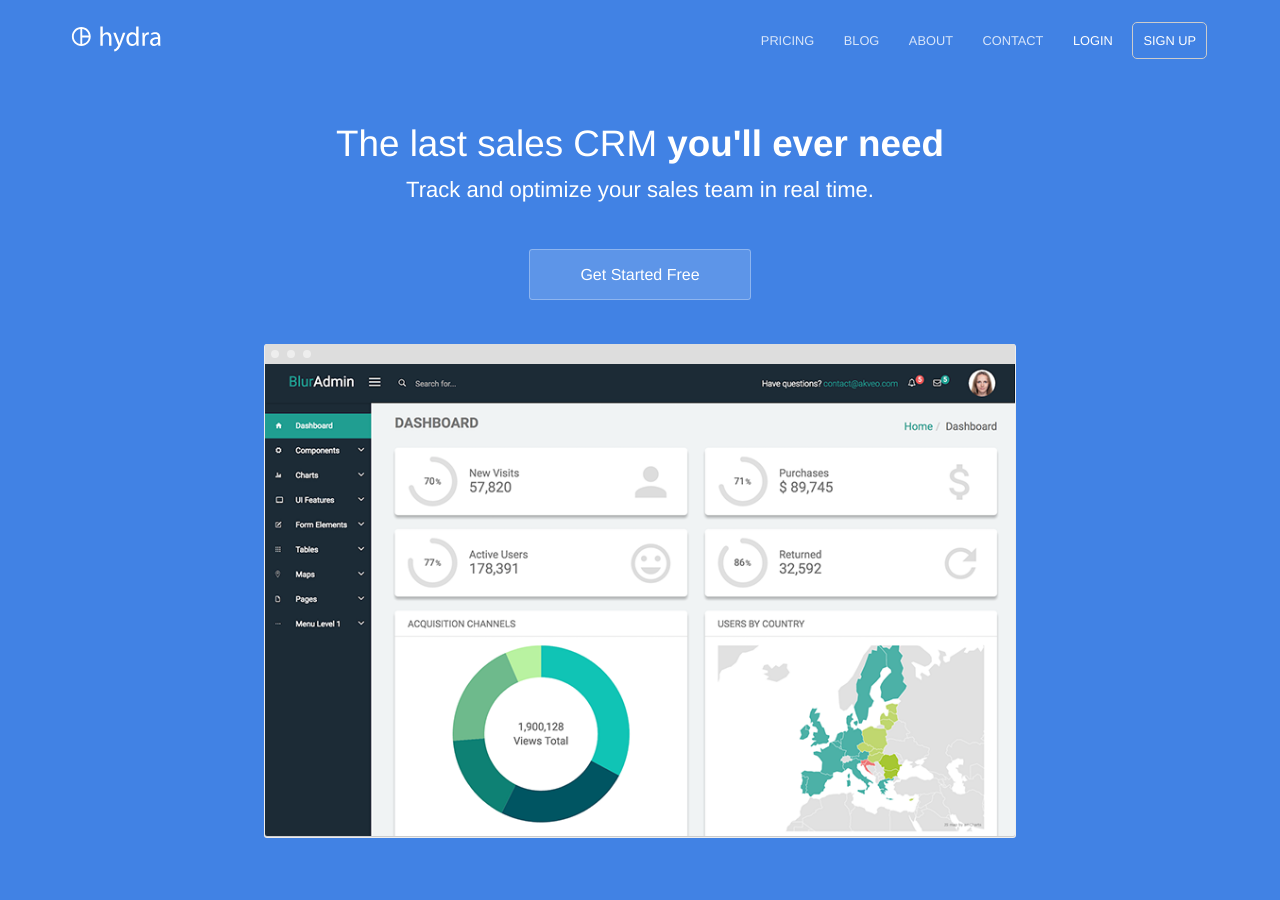
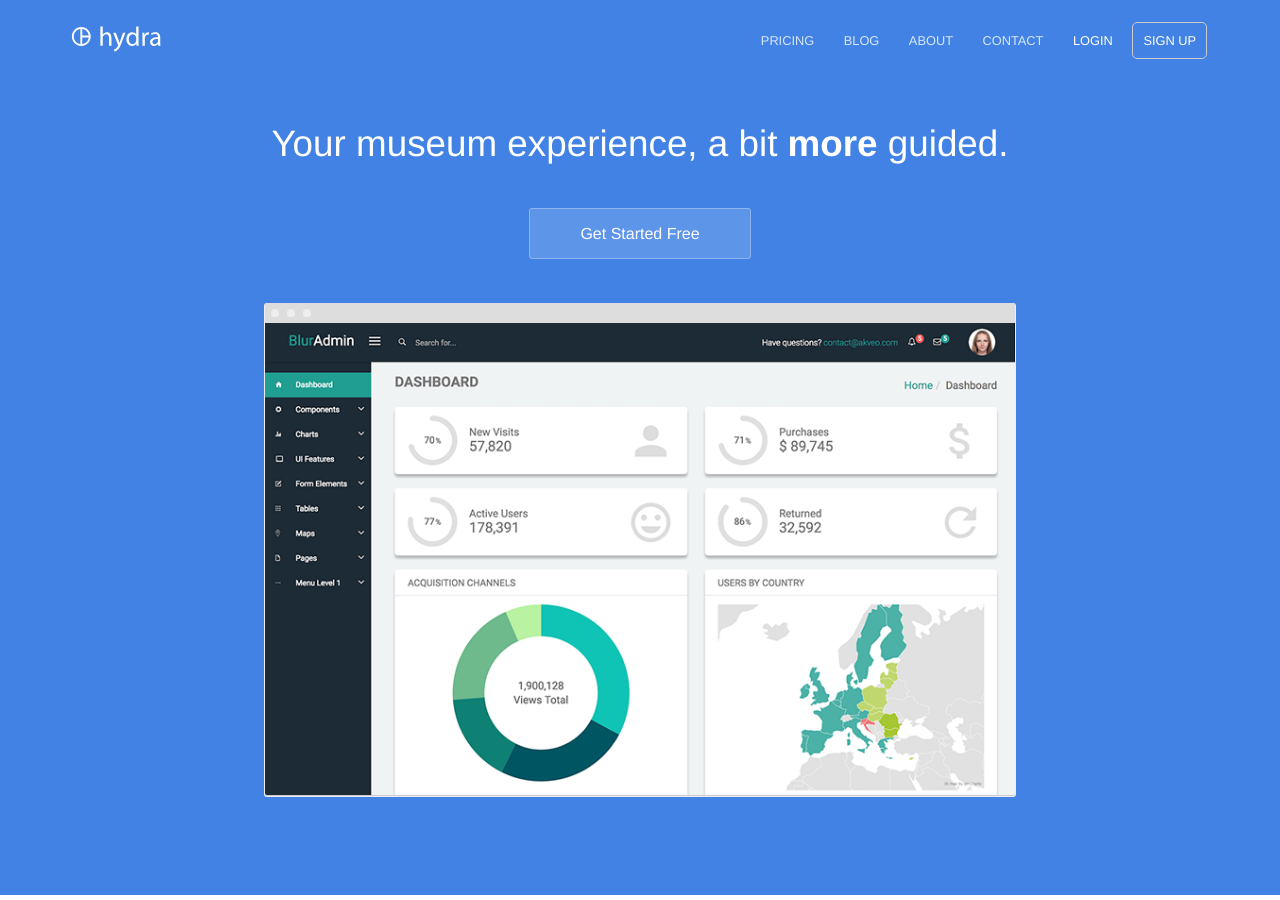
Before and after one commit to krtejeda/PersonalCuraTour, a Jekyll site: the page built from index.html, in a window 1280 px wide and 900 px high. Built offline with Jekyll 4.4.1, drawn with Linux system fonts in a browser that asks for light colours.

Commit message:
Update index.html

```diff
--- a/index.html
+++ b/index.html
@@ -1,11 +1,11 @@
 ---
-title: The last sales CRM you'll ever need
-description: Track and optimize your sales team in real time
+title: Personal Curatour
+description: Your museum experience, a bit more guided
 ---
 <section class="hero">
 	<div class="text-container">
-		<h1 class="editable">The last sales CRM <strong>you'll ever need</strong></h1>
-		<p class="subtext editable">Track and optimize your sales team in real time.</p>
+		<h1 class="editable">Your museum experience, a bit <strong>more</strong> guided.</h1>
+		<p class="subtext editable"></p>
 		<div class="cta button alt"><a href="/sign-up/">Get Started Free</a></div>
 		<div>
 			<img src="/images/dashboard.png" alt="Screenshot" class="screenshot editable" />
```
